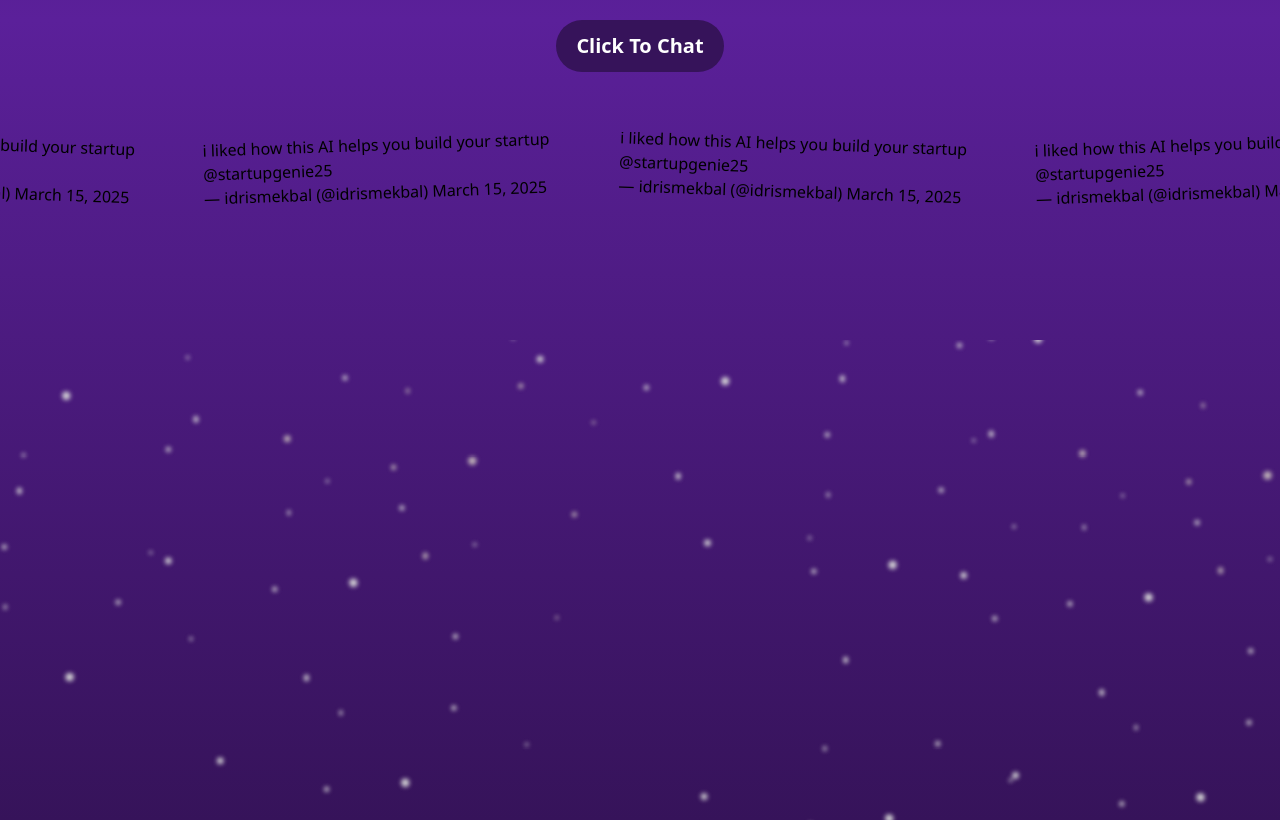
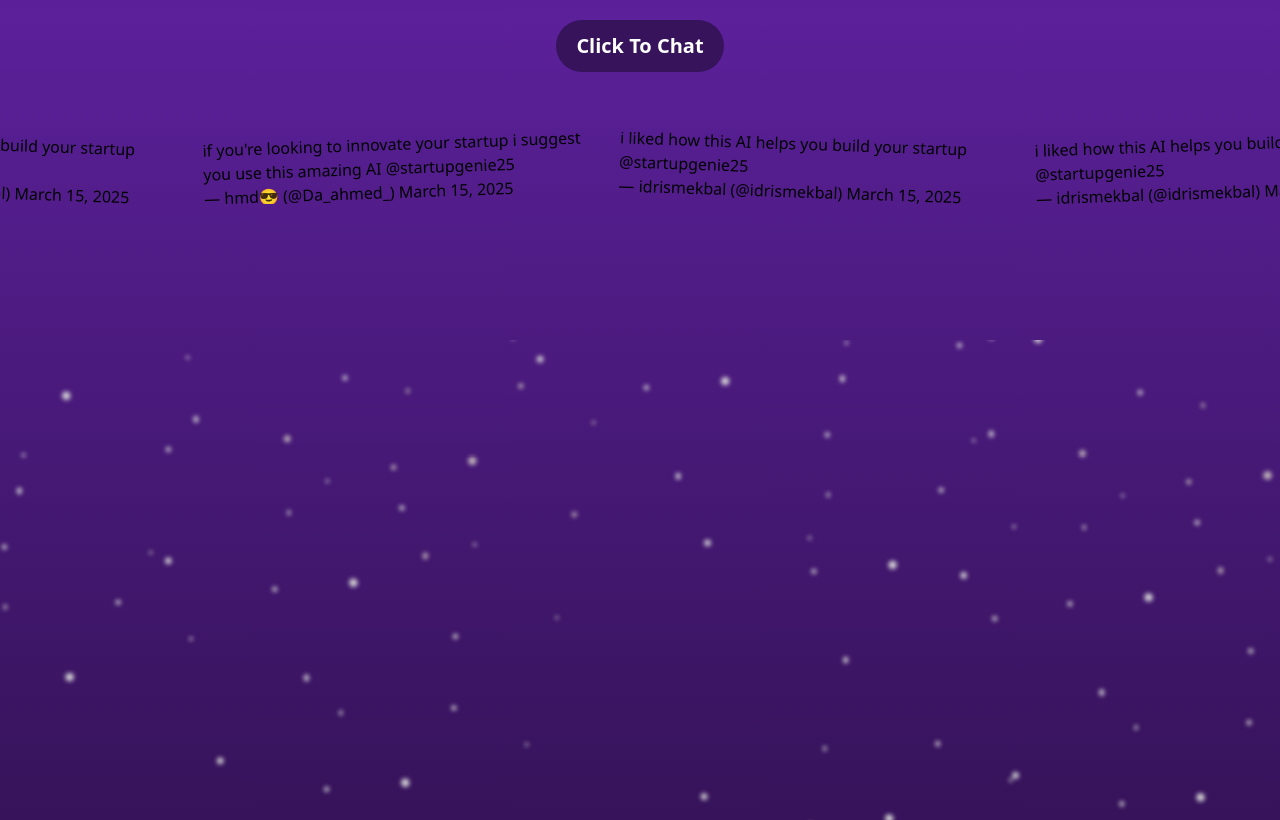
Before and after one commit to mekbalidris/ChatBot, a React (Vite) app in the folder front-end/: page / in a window 1280 px wide. Shown: the part 780-1600 px from the top of the page. Built offline with nearby package versions, Linux system fonts and the light colour scheme; a web font is replaced by a local one.

Commit message:
added ahmed feedback

```diff
--- a/front-end/src/pages/Home.jsx
+++ b/front-end/src/pages/Home.jsx
@@ -75,11 +75,8 @@ export default function Home() {
 
           {/* Tweet Block 2 */}
           <div className="mx-4 w-64 sm:w-80 md:w-96 rotate-[-2deg] hover:rotate-0 transition-all duration-500">
-            <blockquote className="twitter-tweet">
-              <p lang="en" dir="ltr">i liked how this AI helps you build your startup <a href="https://twitter.com/startupgenie25?ref_src=twsrc%5Etfw">@startupgenie25</a></p>
-              &mdash; idrismekbal (@idrismekbal) <a href="https://twitter.com/idrismekbal/status/1900956305143071049?ref_src=twsrc%5Etfw">March 15, 2025</a>
-            </blockquote>
-            <script async src="https://platform.twitter.com/widgets.js" charset="utf-8"></script>
+          <blockquote class="twitter-tweet"><p lang="en" dir="ltr">if you&#39;re looking to innovate your startup i suggest you use this amazing AI <a href="https://twitter.com/startupgenie25?ref_src=twsrc%5Etfw">@startupgenie25</a></p>&mdash; hmd😎 (@Da_ahmed_) <a href="https://twitter.com/Da_ahmed_/status/1901012147930312792?ref_src=twsrc%5Etfw">March 15, 2025</a></blockquote>
+          <script async src="https://platform.twitter.com/widgets.js" charset="utf-8"></script>
           </div>
 
           {/* Tweet Block 3 */}
```
